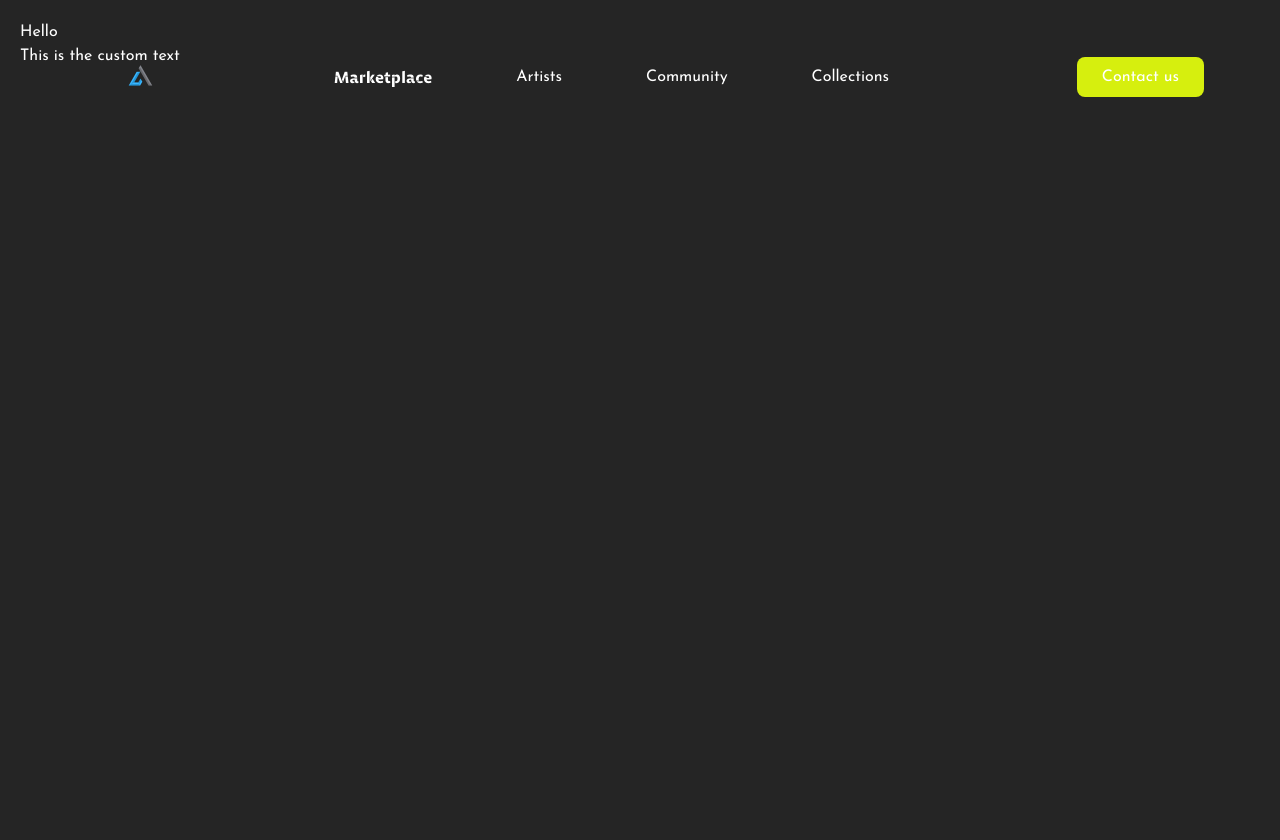
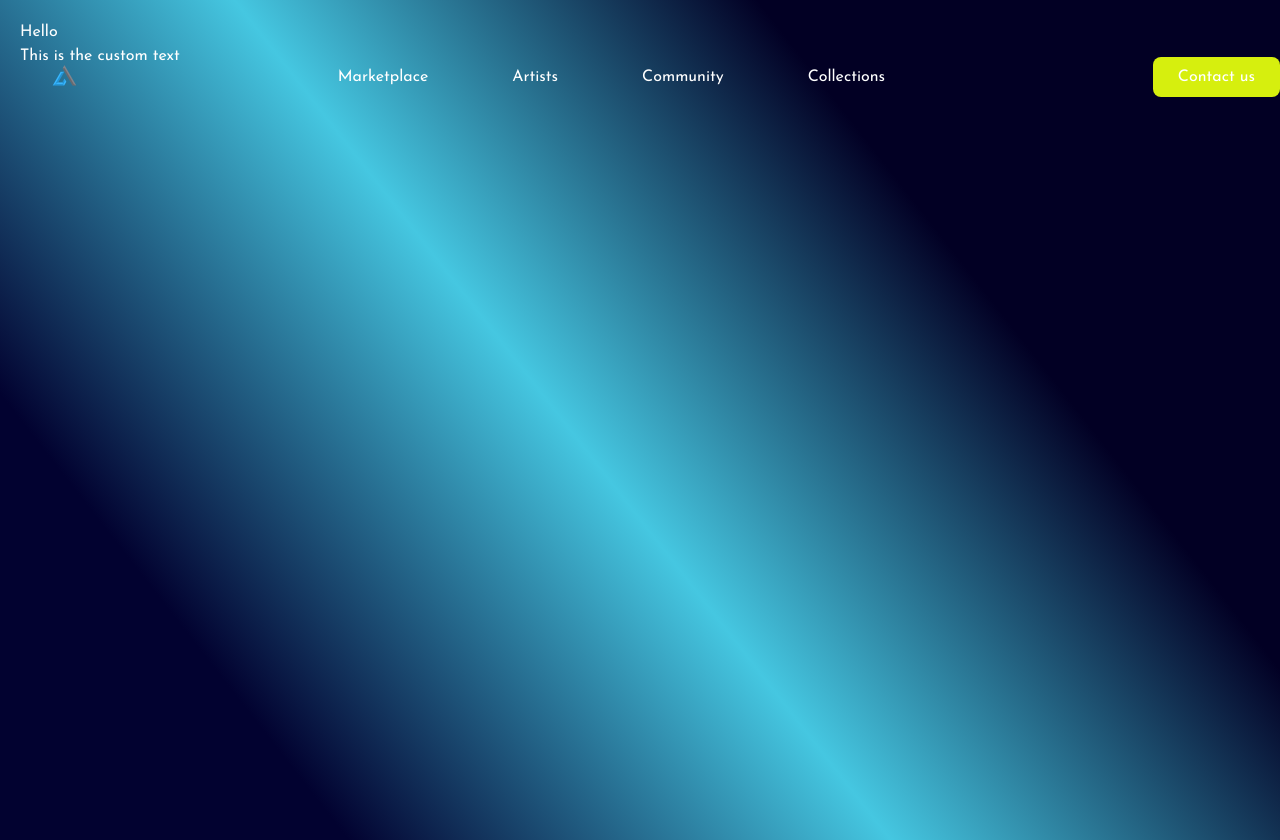
Before and after one commit to Allwyn46/NFT-Portfolio, a Next.js app: page / in a window 1280 px wide. Before the commit the page ends 800 px from the top, so only its background shows below. Built offline with nearby package versions, Linux system fonts and the light colour scheme.

Commit message:
completed navbar

```diff
--- a/app/globals.css
+++ b/app/globals.css
@@ -18,8 +18,10 @@
 
 body {
   color: var(--foreground-rgb);
-  background: var(--background-start-rgb);
-
+  background: linear-gradient(232deg, rgba(2, 0, 36, 1) 27%, rgba(69, 199, 225, 1) 54%, rgba(2, 2, 48, 1) 82%);
+  background-repeat: no-repeat;
+  background-size: cover;
+  overflow: hidden;
 }
 
 /*==== HEADER STYLES  ====*/
@@ -37,3 +39,7 @@ body {
   color: var(--foreground-rgb);
   border-radius: 8px;
 }
+
+.hero_sec {
+  height: 100vh;
+}
--- a/app/layout.js
+++ b/app/layout.js
@@ -91,7 +91,7 @@ export default function RootLayout({ children }) {
   return (
     <html lang="en">
       <body
-        className={`${fira.variable} ${bespoke.variable} ${supreme.variable} ${jose.className}`}
+        className={`${fira.variable} ${bespoke.variable} ${supreme.variable} ${jose .className}`}
       >
         {children}
       </body>
--- a/components/Nav.jsx
+++ b/components/Nav.jsx
@@ -1,9 +1,11 @@
 "use client"
 import React, { useState } from 'react'
+import '../app/globalS.css'
 import Image from 'next/image'
 import { GiHamburgerMenu } from 'react-icons/gi'
-import '../app/globalS.css'
-import images from '@/constants/images'
+import { AiOutlineClose } from 'react-icons/ai'
+import images from '@/constants/images';
+import { navLinks } from '@/constants'
 
 const Nav = () => {
 
@@ -11,7 +13,7 @@ const Nav = () => {
 
     return (
         <header className='padding-x py-8 absolute z-10 w-full'>
-            <nav className='px-24 flex justify-between items-center max-container'>
+            <nav className='px-5 flex justify-between items-center max-container'>
                 <div className='header_logo'>
                     <Image
                         src={images.logo}
@@ -22,14 +24,38 @@ const Nav = () => {
                         }}
                     />
                 </div>
-                <ul className='flex items-center header_ul justify-center gap-16 max-lg:hidden'>
-                    <li className='active font-bespoke'>Marketplace</li>
-                    <li>Artists</li>
-                    <li>Community</li>
-                    <li>Collections</li>
+                <ul className='flex flex-1 items-center header_ul justify-center gap-16 max-lg:hidden'>
+                    {navLinks.map((item) => (
+                        <li key={item.label}>
+                            <a href={item.href}>
+                                {item.label}
+                            </a>
+                        </li>
+                    ))}
                 </ul>
-                <div className='flex items-center'>
-                    <button className='header_but'>Contact us</button>
+                <div>
+                    <div className='hidden max-lg:block pr-5'>
+                        {toggleMenu
+                            ? <AiOutlineClose color='gray' fontSize={24} onClick={() => { seToggleMenu(false) }} />
+                            : <GiHamburgerMenu color='gray' fontSize={24} onClick={() => { seToggleMenu(true) }} />
+                        }
+                        {toggleMenu && (
+                            <div
+                                className='scale-up-center flex justify-center items-center flex-col
+                                    text-center p-1 absolute top-[60px] right-0 mt-4 min-w-[170px] rounded-lg
+                                     bg-black text-white cursor-pointer mr-9 font-quicksand text-[17px]'>
+                                <ul className='gap-6'>
+                                    <li className='mb-6 mt-4'><a href="#home">Home</a></li>
+                                    <li className='mb-6'><a href="#about">About</a></li>
+                                    <li className='mb-6'><a href="#products">Products</a></li>
+                                    <li className='mb-6'><a href="#contact">Contact</a></li>
+                                </ul>
+                            </div>
+                        )}
+                    </div>
+                    <div className='flex items-center max-lg:hidden'>
+                        <button className='header_but'>Contact us</button>
+                    </div>
                 </div>
 
             </nav>
--- a/constants/images.js
+++ b/constants/images.js
@@ -1,5 +1,9 @@
 import logo from "../assets/nft_logo.png";
+import logo1 from "../assets/nft-logo1.png";
+import logo2 from "../assets/nft-logo2.jpeg";
 
 export default {
   logo,
+  logo1,
+  logo2,
 };
--- /dev/null
+++ b/constants/index.js
@@ -0,0 +1,180 @@
+// import { facebook, instagram, shieldTick, support, truckFast, twitter, truck } from "../assets/icons";
+// import { bigShoe1, bigShoe2, bigShoe3, customer1, customer2, shoe4, shoe5, shoe6, shoe7, thumbnailShoe1, thumbnailShoe2, thumbnailShoe3 } from "../assets/images";
+// import {
+//   bigShoe1,
+//   bigShoe2,
+//   bigShoe3,
+//   bigShoe4,
+//   bigShoe5,
+//   bigShoe6,
+//   bigShoe7,
+//   bigShoe8,
+// } from "../assets/images";
+
+export const navLinks = [
+  { href: "#home", label: "Marketplace" },
+  { href: "#about-us", label: "Artists" },
+  { href: "#products", label: "Community" },
+  { href: "#contact-us", label: "Collections" },
+];
+
+// export const shoes = [
+//   {
+//     thumbnail: bigShoe1,
+//     bigShoe: bigShoe1,
+//     name: "Nike Air Jordan-01",
+//     price: "$200.20",
+//   },
+//   {
+//     thumbnail: bigShoe2,
+//     bigShoe: bigShoe2,
+//     name: "Nike Air Jordan-01 Blue",
+//     price: "$210.20",
+//   },
+//   {
+//     thumbnail: bigShoe3,
+//     bigShoe: bigShoe3,
+//     name: "Nike Air Jordan-100",
+//     price: "$220.20",
+//   },
+//   {
+//     thumbnail: bigShoe4,
+//     bigShoe: bigShoe4,
+//     name: "Nike Air Jordan-001",
+//     price: "$230.20",
+//   },
+//   {
+//     thumbnail: bigShoe5,
+//     bigShoe: bigShoe5,
+//     name: "Nike Air Jordan-001",
+//     price: "$230.20",
+//   },
+//   {
+//     thumbnail: bigShoe6,
+//     bigShoe: bigShoe6,
+//     name: "Nike Air Jordan-001",
+//     price: "$230.20",
+//   },
+//   {
+//     thumbnail: bigShoe7,
+//     bigShoe: bigShoe7,
+//     name: "Nike Air Jordan-001",
+//     price: "$230.20",
+//   },
+//   {
+//     thumbnail: bigShoe8,
+//     bigShoe: bigShoe8,
+//     name: "Nike Air Jordan-001",
+//     price: "$230.20",
+//   },
+// ];
+
+export const statistics = [
+  { value: "1k+", label: "Brands" },
+  { value: "500+", label: "Shops" },
+  { value: "250k+", label: "Customers" },
+];
+
+// export const galleryImages = [
+//   bigShoe1,
+//   bigShoe2,
+//   bigShoe3,
+//   bigShoe4,
+//   bigShoe5,
+//   bigShoe6,
+//   bigShoe7,
+//   bigShoe8,
+// ];
+
+// export const products = [
+//     {
+//         imgURL: shoe4,
+//         name: "Nike Air Jordan-01",
+//         price: "$200.20",
+//     },
+//     {
+//         imgURL: shoe5,
+//         name: "Nike Air Jordan-10",
+//         price: "$210.20",
+//     },
+//     {
+//         imgURL: shoe6,
+//         name: "Nike Air Jordan-100",
+//         price: "$220.20",
+//     },
+//     {
+//         imgURL: shoe7,
+//         name: "Nike Air Jordan-001",
+//         price: "$230.20",
+//     },
+// ];
+
+// export const services = [
+//     {
+//         imgURL: truck,
+//         label: "Free shipping",
+//         subtext: "Enjoy seamless shopping with our complimentary shipping service."
+//     },
+//     {
+//         imgURL: shieldTick,
+//         label: "Secure Payment",
+//         subtext: "Experience worry-free transactions with our secure payment options."
+//     },
+//     {
+//         imgURL: support,
+//         label: "Love to help you",
+//         subtext: "Our dedicated team is here to assist you every step of the way."
+//     },
+// ];
+
+// export const reviews = [
+//     {
+//         imgURL: customer1,
+//         customerName: 'Morich Brown',
+//         rating: 4.5,
+//         feedback: "The attention to detail and the quality of the product exceeded my expectations. Highly recommended!"
+//     },
+//     {
+//         imgURL: customer2,
+//         customerName: 'Lota Mongeskar',
+//         rating: 4.5,
+//         feedback: "The product not only met but exceeded my expectations. I'll definitely be a returning customer!"
+//     }
+// ];
+
+// export const footerLinks = [
+//   {
+//     title: "Products",
+//     links: [
+//       { name: "Air Force 1", link: "/" },
+//       { name: "Air Max 1", link: "/" },
+//       { name: "Air Jordan 1", link: "/" },
+//       { name: "Air Force 2", link: "/" },
+//       { name: "Nike Waffle Racer", link: "/" },
+//       { name: "Nike Cortez", link: "/" },
+//     ],
+//   },
+//   {
+//     title: "Help",
+//     links: [
+//       { name: "About us", link: "/" },
+//       { name: "FAQs", link: "/" },
+//       { name: "How it works", link: "/" },
+//       { name: "Privacy policy", link: "/" },
+//       { name: "Payment policy", link: "/" },
+//     ],
+//   },
+//   {
+//     title: "Get in touch",
+//     links: [
+//       { name: "customer@nike.com", link: "mailto:customer@nike.com" },
+//       { name: "+92554862354", link: "tel:+92554862354" },
+//     ],
+//   },
+// ];
+
+// export const socialMedia = [
+//     { src: facebook, alt: "facebook logo" },
+//     { src: twitter, alt: "twitter logo" },
+//     { src: instagram, alt: "instagram logo" },
+// ];
--- a/sections/Hero.jsx
+++ b/sections/Hero.jsx
@@ -1,8 +1,9 @@
 import React from 'react'
+import '../app/globalS.css'
 
 const Hero = () => {
   return (
-    <div>
+    <div className='hero_sec'>
       <h1 className='font-fira'>Hello</h1>
       <p className='font-fira'>This is the custom text</p>
     </div>
```
Also changed, not shown: assets/nft-logo1.png (added), assets/nft-logo2.jpeg (added).
